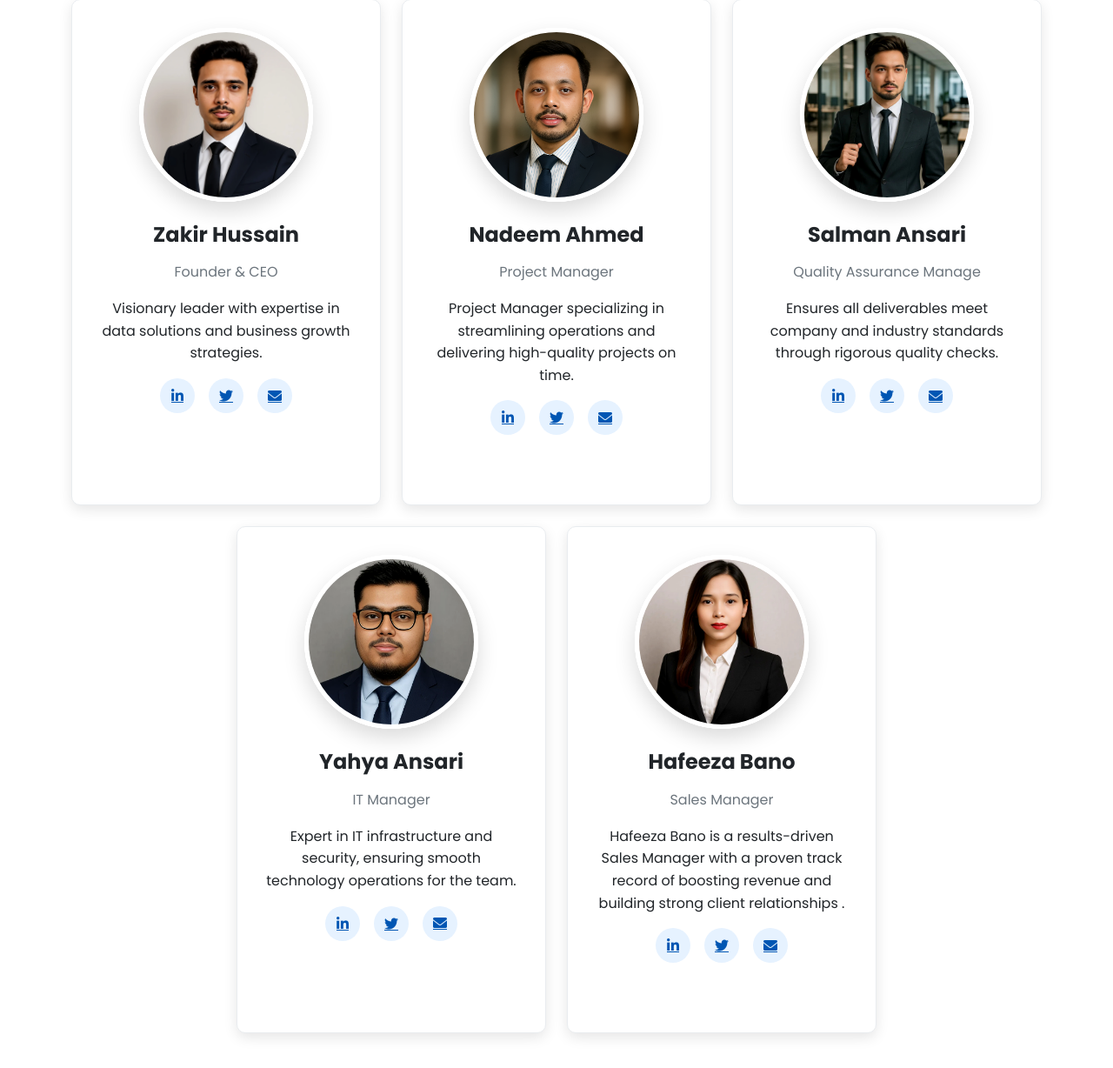
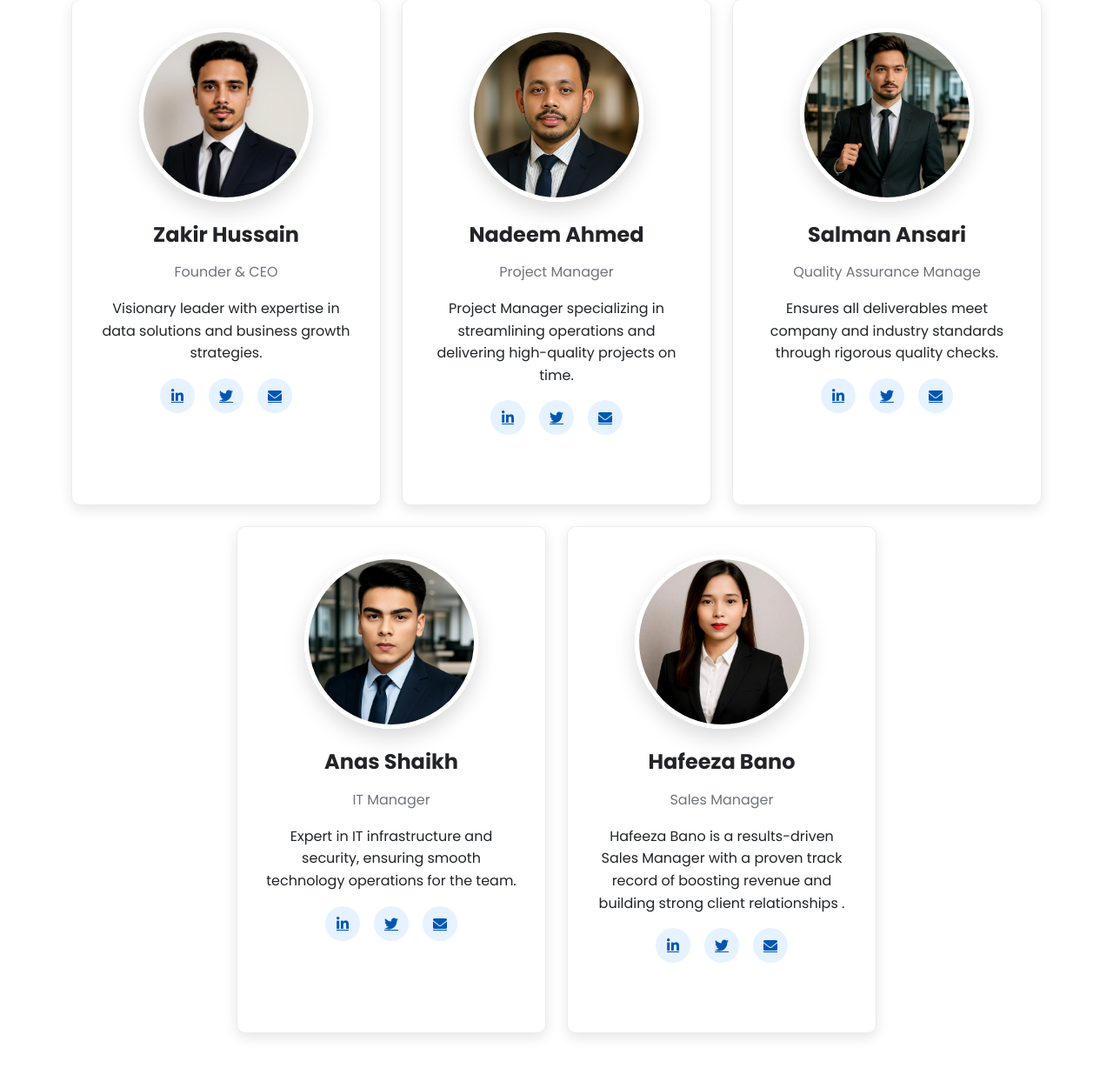
Before and after one commit to DataLeadGen/Dataleadgen-website, a Flask app: page /about in a window 1280 px wide. Shown: the part 1678-2906 px from the top of the page at 87% size. Run offline with Flask 3, Linux system fonts and the light colour scheme; parts of the project's set-up code (start-up, migrations or seed data) failed here and were passed over.

Commit message:
Updated code with latest changes

```diff
--- a/templates/about.html
+++ b/templates/about.html
@@ -166,8 +166,8 @@
             <!-- New Employee Card: Yahya Ansari, IT Manager -->
             <div class="col-lg-4 col-md-6 mb-4">
                 <div class="team-member text-center">
-                    <img src="/static/images/YAHYA.png" alt="Yahya Ansari" class="img-fluid team-img">
-                    <h4 class="mt-4">Yahya Ansari</h4>
+                    <img src="/static/images/Anas Shaikh.jpg" alt="Anas Shaikh" class="img-fluid team-img">
+                    <h4 class="mt-4">Anas Shaikh</h4>
                     <p class="text-muted">IT Manager</p>
                     <p>Expert in IT infrastructure and security, ensuring smooth technology operations for the team.</p>
                     <ul class="team-social">
```
Also changed, not shown: static/images/Anas Shaikh.jpg (added).
